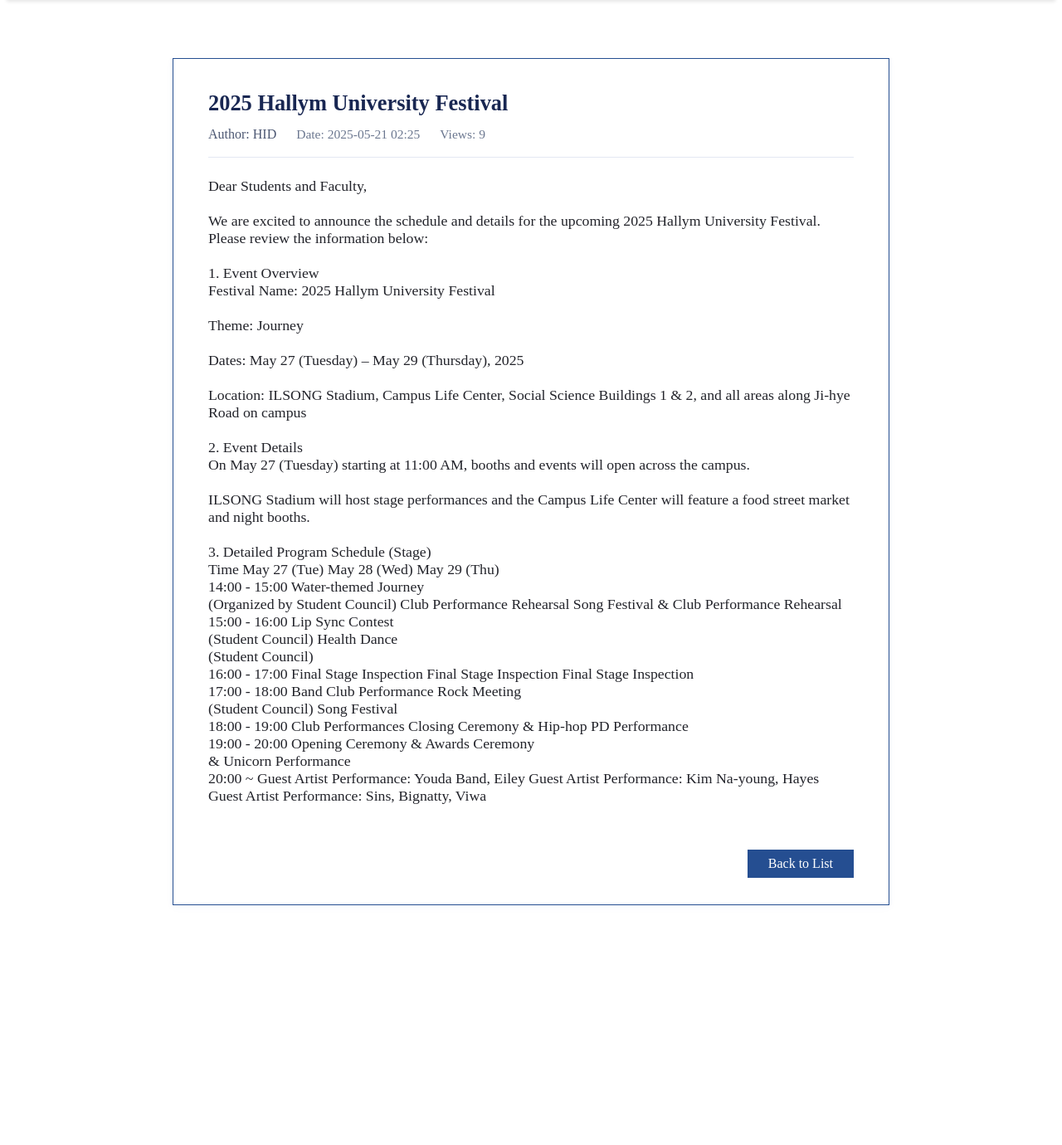
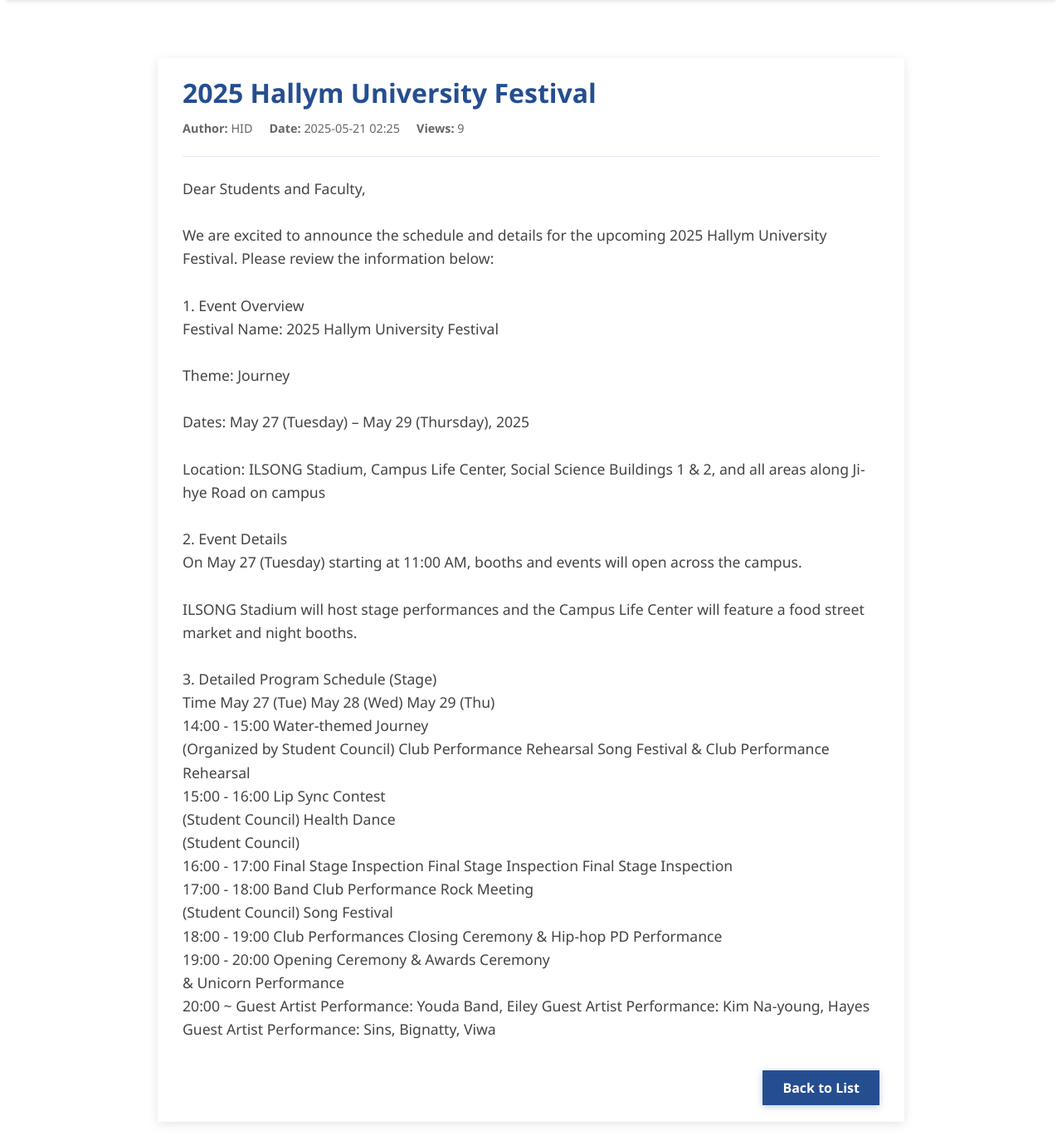
Before and after one commit to hanseohee031/HIDM, a Django app: page /accounts/announcement/7/ in a window 1280 px wide. Shown: the part 239-1619 px from the top of the page at 83% size. Before the commit the page ends 1330 px from the top, so only its background shows below. Run offline with Django 5.2, Linux system fonts and the light colour scheme; data comes from the database, SQL or seed files in the repository; both versions use the stored data as it was after the commit.

Commit message:
메인창 좀 수정

```diff
--- a/accounts/templates/accounts/announcement_detail.html
+++ b/accounts/templates/accounts/announcement_detail.html
@@ -3,104 +3,114 @@
 {% block content %}
 <style>
 .detail-container {
-    width: 100%;
     max-width: 900px;
     margin: 50px auto 0 auto;
-    padding: 0 18px;
+    padding: 20px 30px;
     box-sizing: border-box;
+    background: #fff;
+    border-radius: 12px;
+    box-shadow: 0 3px 12px rgba(0,0,0,0.1);
+    font-family: 'Segoe UI', Tahoma, Geneva, Verdana, sans-serif;
+    color: #333;
 }
-.notice-detail-card {
-    border: 1.5px solid #254e91;
-    border-radius: 10px;
-    background: #fff;
-    box-shadow: 0 2px 10px rgba(50,90,170,0.04);
-    padding: 38px 42px 32px 42px;
-    margin-bottom: 30px;
-    min-height: 260px;
+
+.notice-detail-title {
+    font-size: 2rem;
+    font-weight: 700;
+    color: #254e91;
+    margin-bottom: 12px;
+    word-break: break-word;
 }
-.notice-detail-title {
-    font-size: 1.65rem;
-    font-weight: bold;
-    color: #192752;
-    margin-bottom: 13px;
-    word-break: break-all;
-}
+
 .notice-detail-meta {
-    color: #4d5873;
-    font-size: 1rem;
+    font-size: 0.9rem;
+    color: #666;
+    margin-bottom: 24px;
     display: flex;
-    gap: 24px;
-    margin-bottom: 8px;
+    gap: 20px;
     flex-wrap: wrap;
 }
-.notice-detail-meta span {
-    font-weight: 500;
-}
-.notice-detail-date {
-    color: #6c7890;
-    font-size: 0.97rem;
-}
-.notice-detail-views {
-    color: #6c7890;
-    font-size: 0.97rem;
-}
-.notice-detail-divider {
-    border-bottom: 1px solid #e3e8f3;
-    margin: 18px 0 24px 0;
-}
+
 .notice-detail-content {
-    font-size: 1.11rem;
-    color: #23242b;
-    min-height: 80px;
-    margin-bottom: 36px;
+    font-size: 1.1rem;
+    line-height: 1.6;
+    color: #444;
     white-space: pre-line;
     word-break: break-word;
+    margin-bottom: 36px;
+    border-top: 1px solid #e5e9f0;
+    padding-top: 24px;
 }
-.notice-detail-bottom {
-    text-align: right;
+
+.detail-buttons {
+    display: flex;
+    gap: 15px;
+    justify-content: flex-end;
+    flex-wrap: wrap;
 }
-.notice-detail-list-btn {
+
+.detail-buttons a,
+.detail-buttons button {
+    background-color: #254e91;
+    color: white;
+    border: none;
+    border-radius: 7px;
+    padding: 10px 24px;
+    font-size: 1rem;
+    font-weight: 600;
+    cursor: pointer;
+    text-decoration: none;
+    box-shadow: 0 2px 8px rgba(37, 78, 145, 0.3);
+    transition: background-color 0.2s ease, box-shadow 0.2s ease;
+}
+
+.detail-buttons a:hover,
+.detail-buttons button:hover {
+    background-color: #193d68;
+    box-shadow: 0 4px 12px rgba(25, 61, 104, 0.5);
+}
+
+.detail-buttons button {
     display: inline-block;
-    background: #254e91;
-    color: #fff;
-    padding: 8px 25px;
-    border-radius: 7px;
-    font-size: 1rem;
-    font-weight: 500;
-    text-decoration: none;
-    margin-top: 18px;
-    transition: background 0.15s;
 }
-.notice-detail-list-btn:hover {
-    background: #193d68;
-}
+
 @media (max-width: 600px) {
     .detail-container {
-        max-width: 99vw;
-        padding: 0 2vw;
-    }
-    .notice-detail-card {
-        padding: 20px 6vw 18px 6vw;
+        padding: 15px 20px;
+        margin: 30px 10px 0 10px;
     }
     .notice-detail-title {
-        font-size: 1.2rem;
+        font-size: 1.5rem;
+    }
+    .detail-buttons {
+        justify-content: center;
+    }
+    .detail-buttons a,
+    .detail-buttons button {
+        padding: 10px 18px;
+        font-size: 0.95rem;
     }
 }
 </style>
 
 <div class="detail-container">
-    <div class="notice-detail-card">
-        <div class="notice-detail-title">{{ announcement.title }}</div>
-        <div class="notice-detail-meta">
-            <span>Author: {{ announcement.author.username }}</span>
-            <span class="notice-detail-date">Date: {{ announcement.created_at|date:"Y-m-d H:i" }}</span>
-            <span class="notice-detail-views">Views: {{ announcement.views }}</span>
-        </div>
-        <div class="notice-detail-divider"></div>
-        <div class="notice-detail-content">{{ announcement.content|linebreaksbr }}</div>
-        <div class="notice-detail-bottom">
-            <a href="{% url 'announcement_list' %}" class="notice-detail-list-btn">Back to List</a>
-        </div>
+    <div class="notice-detail-title">{{ announcement.title }}</div>
+    <div class="notice-detail-meta">
+        <span><strong>Author:</strong> {{ announcement.author.username }}</span>
+        <span><strong>Date:</strong> {{ announcement.created_at|date:"Y-m-d H:i" }}</span>
+        <span><strong>Views:</strong> {{ announcement.views }}</span>
+    </div>
+    <div class="notice-detail-content">{{ announcement.content|linebreaksbr }}</div>
+
+    <div class="detail-buttons">
+        <a href="{% url 'announcement_list' %}">Back to List</a>
+        {% if user.is_authenticated and user == announcement.author %}
+            <a href="{% url 'announcement_edit' announcement.pk %}">Edit</a>
+            <form method="post" action="{% url 'announcement_delete' announcement.pk %}" style="display:inline;" onsubmit="return confirm('Are you sure you want to delete this notice?');">
+                {% csrf_token %}
+                <button type="submit">Delete</button>
+            </form>
+        {% endif %}
     </div>
 </div>
 {% endblock %}
```
Also changed, not shown: accounts/templates/home.html (+39 -50 lines), db.sqlite3.
